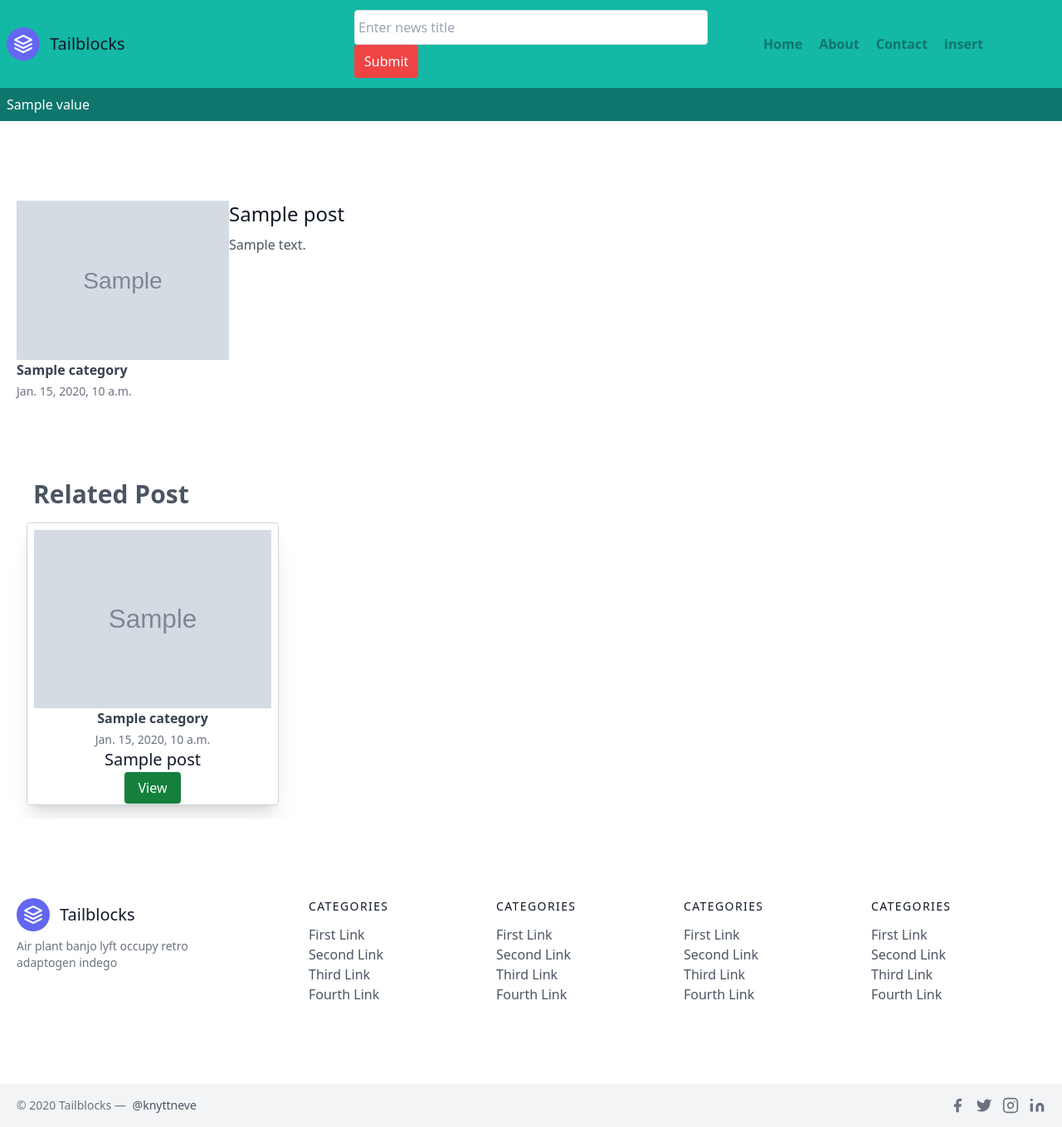
After one commit to sadique-cws/news-django, a Django app: template newsPortal/templates/view.html in a window 1280 px wide. The commit adds this page. Shown: the whole page at 83% size. Run offline with Django 3.2, Linux system fonts and the light colour scheme; the template is opened without the code that fills it: most values are stand-ins (such as "Sample title", 1, 10 or a date in 2020); grey boxes marked "Sample" are stand-in pictures; some libraries are stand-ins or nearby versions.

Commit message:
viewpost

```diff
--- a/newsPortal/newsPortal/urls.py
+++ b/newsPortal/newsPortal/urls.py
@@ -1,7 +1,7 @@
 
 from django.contrib import admin
 from django.urls import path
-from cms.views import homepage, insert, viewPost, search
+from cms.views import homepage, insert, viewPost, search,singlePost
 from django.conf.urls.static import static
 from django.conf import settings
 
@@ -10,6 +10,7 @@ urlpatterns = [
     path("",homepage,name="homepage"),
     path("insert-post/",insert, name="insertpage"),
     path("category/<int:cat_id>/",viewPost, name="category"),
+    path("post/<int:post_id>/",singlePost, name="singlePost"),
     path("search/",search, name="search"),
 ]
 urlpatterns += static(settings.MEDIA_URL, document_root=settings.MEDIA_ROOT)
--- a/newsPortal/templates/home.html
+++ b/newsPortal/templates/home.html
@@ -27,7 +27,7 @@
       <div class="md:flex-grow">
         <h2 class="text-2xl font-medium text-gray-900 title-font mb-2">{{post.title}}</h2>
         <p class="leading-relaxed">{{post.content|truncatechars:300}}</p>
-        <a class="text-indigo-500 inline-flex items-center mt-4">Learn More
+        <a class="text-indigo-500 inline-flex items-center mt-4" href="{% url 'singlePost' post.id%}">Learn More
           <svg class="w-4 h-4 ml-2" viewBox="0 0 24 24" stroke="currentColor" stroke-width="2" fill="none" stroke-linecap="round" stroke-linejoin="round">
             <path d="M5 12h14"></path>
             <path d="M12 5l7 7-7 7"></path>
--- /dev/null
+++ b/newsPortal/templates/view.html
@@ -0,0 +1,54 @@
+{% extends 'base.html' %}
+
+
+{% block content %}
+
+<header class="text-gray-600 body-font bg-teal-700 text-white">
+    <div class="container p-2">
+
+        <nav class="md:ml-auto md:mr-auto flex flex-wrap text-base justify-start">
+            {%for value in category %}
+            <a href="{% url 'category' value.id %}" class="mr-5 hover:text-slate-200">{{ value.cat_title|capfirst}} </a>
+            {% endfor %}
+        </nav>
+
+    </div>
+</header>
+<section class="text-gray-600 body-font overflow-hidden">
+    <div class="container px-5 py-24 mx-auto">
+        <div class="-my-8 divide-y-2 divide-gray-100">
+            <div class="py-8 flex flex-wrap md:flex-nowrap">
+                <div class="md:w-64 md:mb-0 mb-6 flex-shrink-0 flex flex-col">
+                    <img src="{{ post.image.url }}" />
+                    <span class="font-semibold title-font text-gray-700">{{ post.category }}</span>
+                    <span class="mt-1 text-gray-500 text-sm">{{ post.date }}</span>
+                </div>
+                <div class="md:flex-grow">
+                    <h2 class="text-2xl font-medium text-gray-900 title-font mb-2">{{ post.title }}</h2>
+                    <p class="leading-relaxed">{{ post.content }}</p>
+                </div>
+            </div>
+
+        </div>
+    </div>
+</section>
+
+<section class="text-gray-600 body-font overflow-hidden">
+    <h1 class="text-3xl font-black font-sans ml-10">Related Post</h1>
+    <div class="flex px-8 py-4 gap-4">
+        {% for relatedPost in posts %}
+        <div class="w-1/4 flex flex-col border shadow-xl border-slate-300 p-2 text-center rounded">
+                <img src="{{ relatedPost.image.url }}" />
+                <span class="font-semibold title-font text-gray-700">{{ relatedPost.category }}</span>
+                <span class="mt-1 text-gray-500 text-sm">{{ relatedPost.date }}</span>
+            <div class="md:flex-grow">
+                <h2 class="text-xl font-medium text-gray-900 title-font mb-2">{{ relatedPost.title }}</h2>
+
+                <a href="{% url 'singlePost' relatedPost.id %}" class="bg-green-700 text-white px-4 py-2 rounded shadow">View</a>
+            </div>
+        </div>
+        {% endfor %}
+    </div>
+</section>
+
+{% endblock %}
```
Also changed, not shown: newsPortal/cms/views.py (+8 -0 lines).
